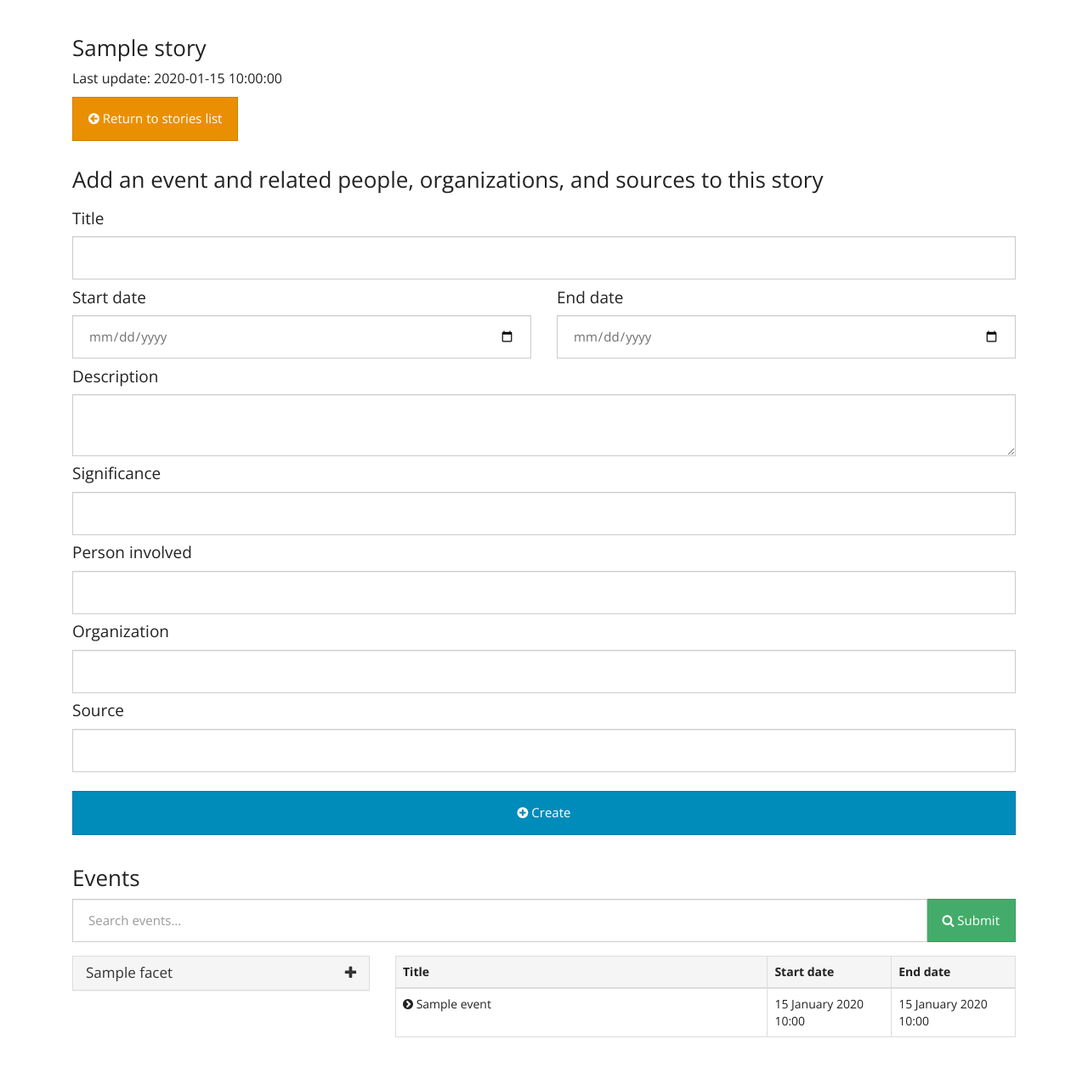
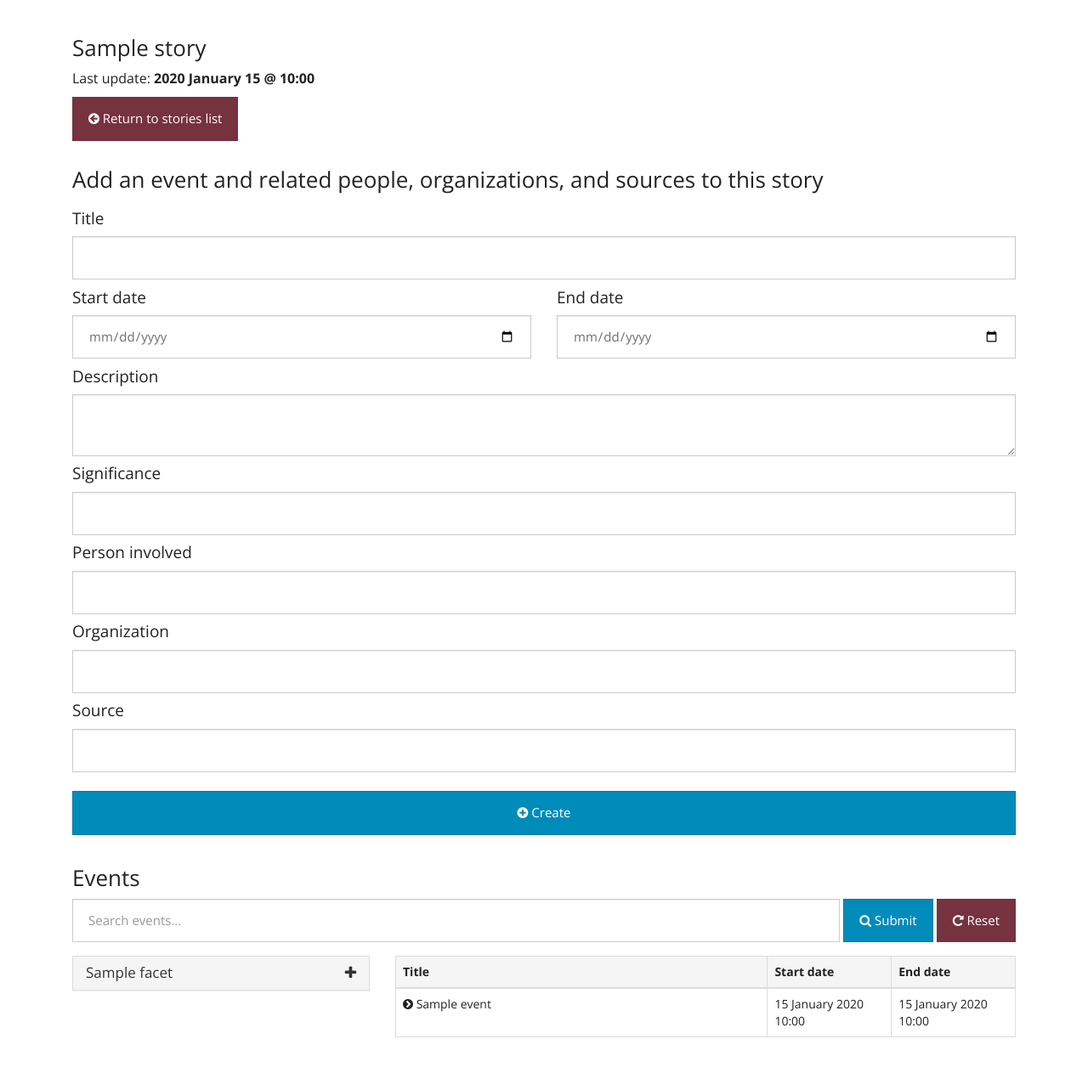
Before and after one commit to datamade/occrp-timeline-tool, a Flask app: template occrp/templates/story.html in a window 1280 px wide. Shown: the part 45-1321 px from the top of the page at 85% size. Run offline with Flask 2, Linux system fonts and the light colour scheme; tables that the repository leaves empty hold one stand-in row (values such as "Sample post"); the template is opened without the code that fills it: values that come from a table or form of the project are taken from there, most other values are stand-ins (such as "Sample title", 1, 10 or a date in 2020); form fields are guessed from the names that the template uses; parts of the project's set-up code (start-up, migrations or seed data) failed here and were passed over; some libraries are stand-ins or nearby versions.

Commit message:
More refactoring, and update time display

```diff
--- a/occrp/static/css/custom.css
+++ b/occrp/static/css/custom.css
@@ -34,6 +34,21 @@ table, label,.control-label,.help-block,.checkbox,.radio { font-size: 14px; }
 
 .container-narrow > hr {
   margin: 30px 0;
+}
+
+.btn-purple {
+  background-color: var(--purple-shade);
+  color: #fff;
+}
+
+.btn-purple:focus {
+  background-color: var(--purple-shade);
+  color: #fff;
+}
+
+.btn-purple:hover {
+  background-color: #8F3D4C;
+  color: #fff;
 }
 
 /* Everything gets side spacing for mobile first views */
@@ -85,6 +100,10 @@ div.panel-body > li { list-style: none; }
 .panel-group .panel { margin-bottom: 5px; }
 
 .thead-default { background-color: #f5f5f5; }
+
+.input-group-btn > .btn, .input-group-btn:last-child>.btn, .input-group-btn:last-child > .btn-group {
+  margin-left: 4px;
+}
 
 /* Responsive: Portrait tablets and up */
 @media screen and (min-width: 768px) {
--- a/occrp/templates/index.html
+++ b/occrp/templates/index.html
@@ -55,12 +55,12 @@
                         <td class="story-width"><a href="{{ url_for('views.story', story_id=story.id) }}">{{ story.title }}</a></td>
                         <td class="updated-width">
                             {% if story.updated_at %}
-                                {{ story.updated_at }}
+                                {{ story.updated_at.strftime('%Y %B %d @ %H:%M') }}
                             {% endif %}
                         </td>
                         <td class="created-width">
                             {% if story.created_at %}
-                                {{ story.created_at }}
+                                {{ story.created_at.strftime('%Y %B %d @ %H:%M') }}
                             {% endif %}
                         </td>
                     </tr>
--- a/occrp/templates/partials/facets.html
+++ b/occrp/templates/partials/facets.html
@@ -10,9 +10,13 @@
     </div>
     <div id="collapse{{facet}}" class="panel-collapse collapse">
       <div class="panel-body">
-        {% for entity in facets[facet] %}
-          <p>{{entity['facet']}}<span class="badge badge-facet pull-right">{{entity['facet_count']}}</span></p>
-        {% endfor %}
+        {% if facets[facet] %}
+          {% for entity in facets[facet] %}
+            <p>{{entity['facet']}}<span class="badge badge-facet pull-right">{{entity['facet_count']}}</span></p>
+          {% endfor %}
+        {% else %}
+          <p>No related {{facet}} for the events shown in the table.</p>
+        {% endif %}
       </div>
     </div>
   </div>
--- a/occrp/templates/story.html
+++ b/occrp/templates/story.html
@@ -4,8 +4,8 @@
 <div class="row">
     <div class="col-sm-12">
         <h3>{{ story.title }}</h3>
-        <p>Last update: {{ story.updated_at }}</p>
-        <p><a class="btn btn-warning" href="{{ url_for('views.index')}}"><i class="fa fa-arrow-circle-left" aria-hidden="true"></i> Return to stories list</a> </p>
+        <p>Last update: <strong>{{ story.updated_at.strftime('%Y %B %d @ %H:%M') }}</strong></p>
+        <p><a class="btn btn-purple" href="{{ url_for('views.index')}}"><i class="fa fa-arrow-circle-left" aria-hidden="true"></i> Return to stories list</a> </p>
     </div>
 </div>
 
@@ -26,12 +26,14 @@
     <div class="col-md-12">
         <h3>Events</h3>
         <form class="input-group margin-btm" type="get" action="{{ url_for('views.story', story_id=story.id)}}">
-            <input class="form-control update" id="q" type="text" name="q"  placeholder="Search events..." >
+            <input class="form-control update" id="q" type="text" name="q"  placeholder="Search events..." value={% if query %}'{{query}}'{% endif %}>
             <span class="input-group-btn">
-                <button class="btn btn-success update" id="search_submit" type="submit"><i class="fa fa-search" aria-hidden="true"></i> Submit</button>
+                <button class="btn btn-primary update" id="search_submit" type="submit"><i class="fa fa-search" aria-hidden="true"></i> Submit</button>
+            </span>
+            <span class="input-group-btn">
+                <a href='{{ url_for('views.story', story_id=story.id)}}' class="btn btn-purple update"><i class="fa fa-repeat" aria-hidden="true"></i> Reset</a>
             </span>
         </form>
-
     </div>
 </div>
 <div class="row">
@@ -44,6 +46,9 @@
         </div>
     </div>
     <div class="col-md-8">
+        {% if query %}
+            <p>Showing <span class="badge">{{ events|length }}</span> search result(s) for "{{ query }}"</p>
+        {% endif %}
         <table class="table table-bordered">
             <thead class="thead-default">
                 <tr>
```
Also changed, not shown: occrp/views.py (+25 -8 lines).
